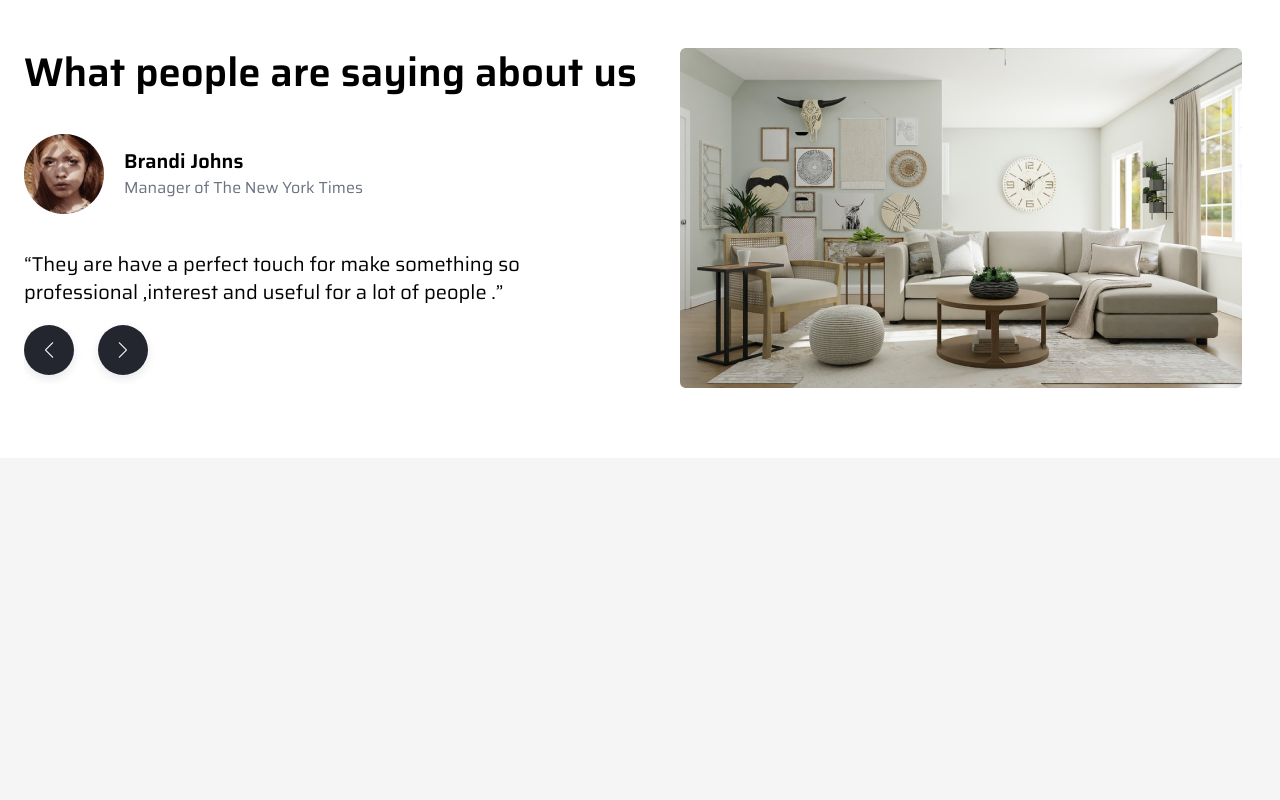
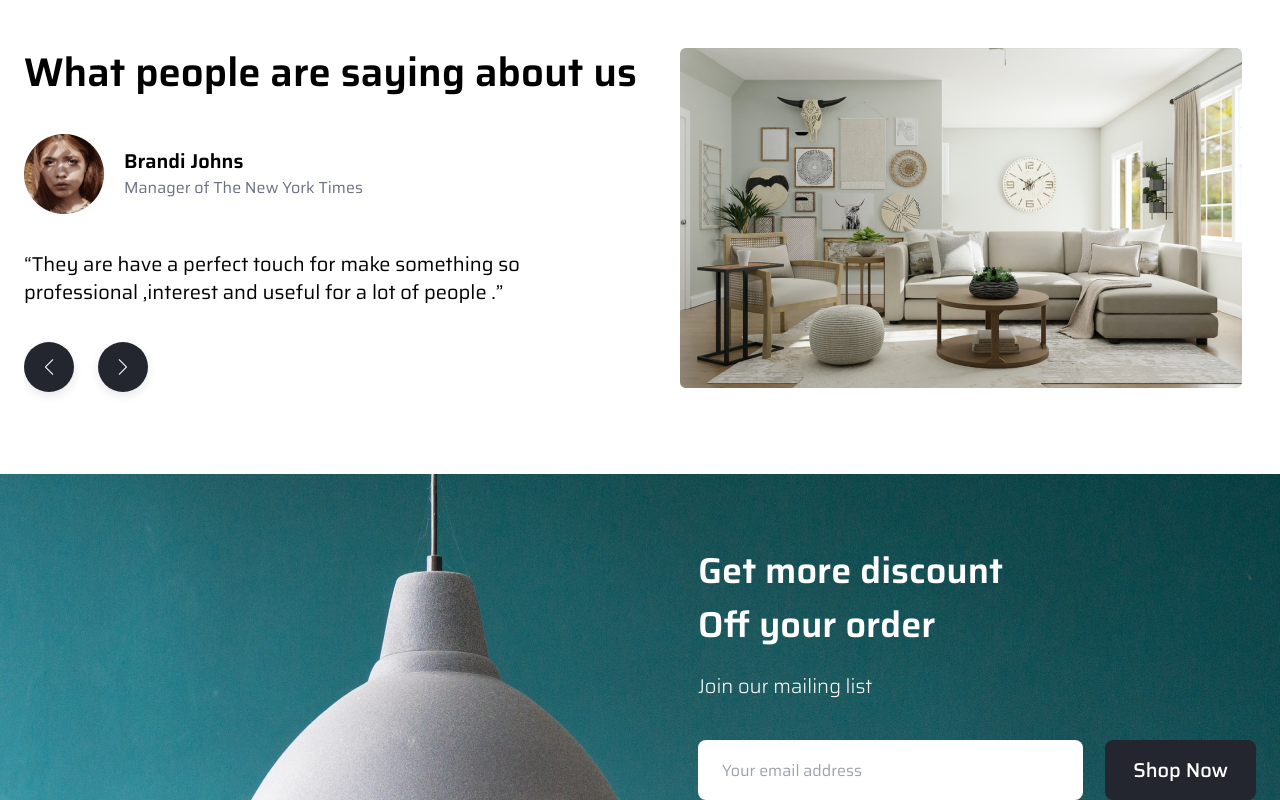
Before and after one commit to j0suesv/MueblesIrma-Website, a React (Vite) app: page / in a window 1280 px wide. Shown: the part 4200-5000 px from the top of the page. Before the commit the page ends 4658 px from the top, so only its background shows below. Built offline with nearby package versions, Linux system fonts and the light colour scheme.

Commit message:
email subscription section added

```diff
--- a/src/App.jsx
+++ b/src/App.jsx
@@ -5,6 +5,7 @@
 import FeaturesSecond from "./components/FeaturesSecond";
 import Products from "./components/Products";
 import Testimonial from "./components/Testimonial";
+import Newsletter from "./components/Newsletter";
 function App() {
 
   return  (
@@ -15,6 +16,7 @@
     <FeaturesSecond/>
     <Products />
     <Testimonial />
+    <Newsletter />
   </div>
 )
 }
--- a/src/components/Newsletter.jsx
+++ b/src/components/Newsletter.jsx
@@ -1,7 +1,22 @@
 import React from 'react';
 
-const Newsletter = () => {
-  return <div>Newsletter</div>;
+import {newsletter} from '../data';
+
+function Newsletter(){
+  const {title, subtitle, placeholder, buttonText} = newsletter
+  return <section className='section bg-newsletter min-h-[490px]'>
+    <div className="container mx-auto flex justify-center lg:justify-end">
+      <div className='w-full max-w-[558px] text-center text-white lg:text-left'>
+        <h2 className='text-4xl font-semibold max-w-[350px] mx-auto lg:mx-0 mb-5 leading-normal'>{title}</h2>
+        <p className='text-xl font-light mb-10'>{subtitle}</p>
+        <div className='flex flex-col lg:flex-row gap-[22px]'>
+          <input className='h-[60px] px-6 outline-none placeholder:text-gray-400 text-gray-600 rounded-lg lg:flex-1' type="text" placeholder={placeholder} />
+          <button className='bg-primary h-[60px] hover:bg-slate-900 px-7 rounded-lg font-medium text-xl transition '>{buttonText}</button>
+        </div>
+      </div>
+
+    </div>
+  </section>;
 };
 
 export default Newsletter;
--- a/src/components/TestimonialSlider.jsx
+++ b/src/components/TestimonialSlider.jsx
@@ -19,7 +19,7 @@
         const { avatar, name, occupation, message } = person;
         return (
           <SwiperSlide key={index}>
-            <div className=" flex flex-col min-h-[250px]">
+            <div className=" flex flex-col min-h-[270px]">
               <div className="flex items-center gap-x-5 mb-9 ">
                 {/* avatar */}
                 <img src={avatar} alt="" />
```
